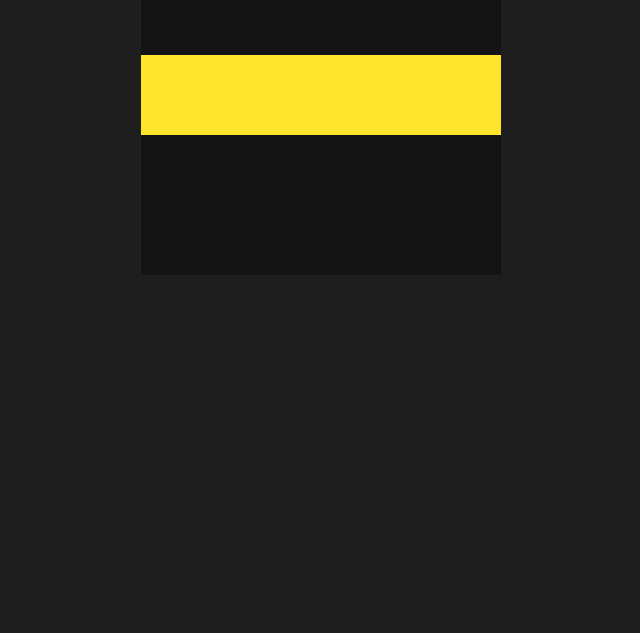
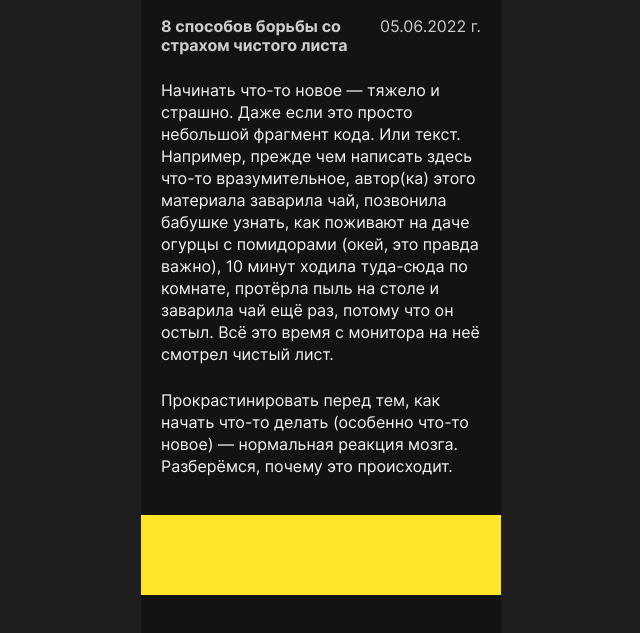
Before and after one commit to vstrogalev/s-chistogo-lista-main, a plain HTML site: page index.html in a window 1280 px wide. Shown: the part 365-998 px from the top of the page, without its empty margins (319-959 px from the left). Before the commit the page ends 800 px from the top, so only its background shows below. Drawn offline with Linux system fonts and the light colour scheme.

Commit message:
Intro is done

```diff
--- a/index.html
+++ b/index.html
@@ -35,7 +35,21 @@
         <span class="accent-span text-right">листа</span>
       </h1>
     </section>
-    <section class="intro content-section content-section_theme_dark"></section>
+
+    <section class="intro content-section content-section_theme_dark">
+      <div class="intro__heading">
+        <h2 class="intro__title">8 способов борьбы со страхом чистого листа</h2>
+        <time class="intro__date" datetime="2022-06-05">05.06.2022 г.</time>
+      </div>
+      <div class="intro__main-text">
+        <p>
+          Начинать что-то новое — тяжело и страшно. Даже если это просто небольшой фрагмент кода. Или текст. Например, прежде чем написать здесь что-то вразумительное, автор(ка) этого материала заварила чай, позвонила бабушке узнать, как поживают на даче огурцы с помидорами (окей, это правда важно), 10 минут ходила туда-сюда по комнате, протёрла пыль на столе и заварила чай ещё раз, потому что он остыл. Всё это время с монитора на неё смотрел чистый лист.
+        </p>
+        <p>
+          Прокрастинировать перед тем, как начать что-то делать (особенно что-то новое) — нормальная реакция мозга. Разберёмся, почему это происходит.
+        </p>
+      </div>
+    </section>
     <section class="reasons content-section content-section_theme_bright"></section>
     <section class="how-to content-section content-section_theme_dark"></section>
   </main>
--- a/styles/style.css
+++ b/styles/style.css
@@ -100,7 +100,41 @@ h1, h2, h3, h4, p, ul, ol, blockquote {
 
 .intro {
   padding: 30px 20px 38px;
+  display: flex;
+  flex-direction: column;
+  gap: 24px;
+  color: #CCC;
+  font-family: Inter;
+  font-style: normal;
+  font-weight: 400;
+  line-height: 120%;
 }
+
+.intro__heading {
+  display: flex;
+  justify-content: space-between;
+}
+
+.intro__title {
+  font-size: 16px;
+  line-height: 120%;
+}
+
+.intro__date {
+  font-size: 16px;
+  line-height: 120%;
+  white-space: nowrap;
+}
+
+.intro__main-text {
+  display: flex;
+  flex-direction: column;
+  gap: 24px;
+  color: #F5F5F5;
+  font-size: 16px;
+  line-height: 22px;
+}
+
 .reasons {
   padding: 40px 20px;
 }
```
